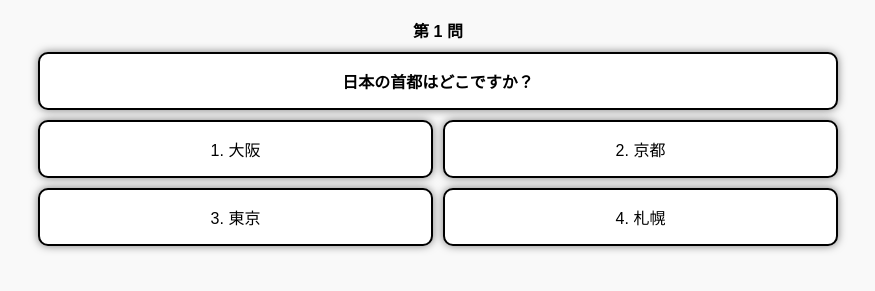
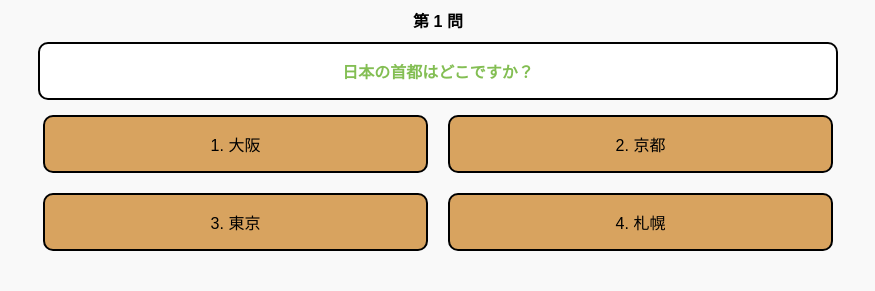
Before and after one commit to zousan1024/quiz, a plain HTML site: page index.html in a window 1280 px wide. Shown: the part 323-614 px from the top of the page, without its empty margins (202-1077 px from the left). Drawn offline with Linux system fonts and the light colour scheme.

Commit message:
style.css

```diff
--- a/style.css
+++ b/style.css
@@ -45,12 +45,12 @@ body {
 }
 
 .question {
+  color: #83be53;
   font-weight: bold;
   margin-bottom: 10px;
   padding: 15px;
   border: 2px solid black;
   border-radius: 10px;
-  box-shadow: 0px 0px 8px rgba(0, 0, 0, 0.5);
   background-color: #ffffff;
 }
 
@@ -61,18 +61,18 @@ body {
 }
 
 .choice {
+  margin: 5px 5px;
+  background-color: #d8a35f;
   padding: 15px;
-  background-color: #ffffff;
   text-align: center;
   cursor: pointer;
   border: 2px solid black;
   border-radius: 10px;
-  box-shadow: 0px 0px 8px rgba(0, 0, 0, 0.5);
-  transition: background-color 0.3s;
+  transition: background-color 0.6s;
 }
 
 .choice:hover {
-  background-color: #d0d0d0;
+  background-color: #fa3c3c;
 }
 
 .result-section {
```
